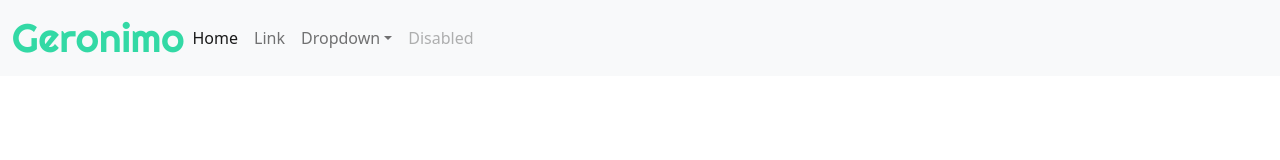
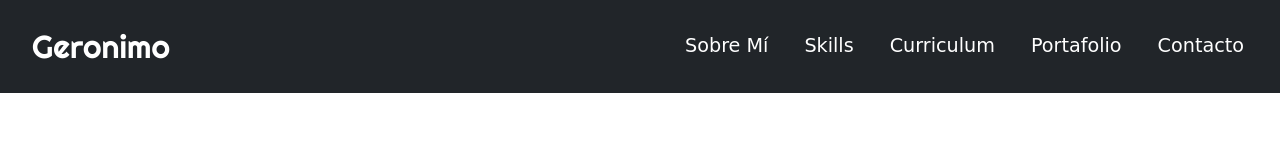
Before and after one commit to GeronimoAravena/GeronimoAravena.git.io, a plain HTML site: page index.html in a window 1280 px wide. Drawn offline with nearby package versions, Linux system fonts and the light colour scheme; files that its build step writes are made by us from their sources; a web font is replaced by a local one.

Commit message:
Terminos en el Navbar index y ccs

```diff
--- a/assets/ccs/style.css
+++ b/assets/ccs/style.css
@@ -1,7 +1,30 @@
-.Gero{
-    font-family: 'Righteous';
-    font-size: 40px;
-    color: #33d9a5;
+/*Variable de Font
+font-family: 'Abril Fatface', cursive;
+font-family: 'Lobster', cursive;
+font-family: 'Righteous', cursive;
+font-family: 'Sedgwick Ave Display', cursive;*/
+
+:root  {
+    --fontsecondary:'Lobster', cursive;
+    --fontthird:'Abril Fatface', cursive;
+    --fontmain: 'Sedgwick Ave Display', cursive;
+    --fontfourth: 'Righteous', cursive;
+}
+.Gero {
+    font-family: var(--fontfourth);
+    color: white;
     text-decoration: none;
+    font-size: 2rem;
+    padding-left: 20px;
+    }
+#navbarSupportedContent{
+    font-family: var(--fontmain);
+    font-size: 1.2rem;
 
 }
+#navbarSupportedContent li{
+    padding-left: 20px;
+}
+.Gero:hover {
+    Color: white;
+    }
--- a/index.html
+++ b/index.html
@@ -5,7 +5,7 @@
     <meta charset="UTF-8">
     <meta http-equiv="X-UA-Compatible" content="IE=edge">
     <meta name="viewport" content="width=device-width, initial-scale=1.0">
-    <link rel="stylesheet" href="assets/css/style.css">
+    <link rel="stylesheet" href="assets/ccs/style.css">
     <!-- Google Fonts -->
     <link rel="preconnect" href="https://fonts.googleapis.com">
     <link rel="preconnect" href="https://fonts.gstatic.com" crossorigin>
@@ -19,35 +19,34 @@
     <title>Portfolio</title>
 </head>
 <body>
-    <div class="Navbar Main">
-        <nav class="navbar navbar-expand-lg navbar-light bg-light">
+    <div class="Navbar">
+        <nav class="navbar navbar-expand-md navbar-dark bg-dark">
             <div class="container-fluid">
                 <a class="Gero" href="#">Geronimo</a>
                 <button class="navbar-toggler" type="button" data-bs-toggle="collapse" data-bs-target="#navbarSupportedContent" aria-controls="navbarSupportedContent" aria-expanded="false" aria-label="Toggle navigation">
                     <span class="navbar-toggler-icon"></span>
                 </button>
                 <div class="collapse navbar-collapse" id="navbarSupportedContent">
-                    <ul class="navbar-nav me-auto mb-2 mb-lg-0">
+                    <ul class="navbar-nav ms-auto mb-2 p-3 mb-lg-0">
                         <li class="nav-item">
-                            <a class="nav-link active" aria-current="page" href="#">Home</a>
+                            <a class="nav-link active" aria-current="page" href="#"></a>
                         </li>
                         <li class="nav-item">
-                            <a class="nav-link" href="#">Link</a>
-                        </li>
-                        <li class="nav-item dropdown">
-                            <a class="nav-link dropdown-toggle" href="#" id="navbarDropdown" role="button" data-bs-toggle="dropdown" aria-expanded="false">
-                            Dropdown</a>
-                        <ul class="dropdown-menu" aria-labelledby="navbarDropdown">
-                            <li><a class="dropdown-item" href="#">Action</a></li>
-                            <li><a class="dropdown-item" href="#">Another action</a></li>
-                            <li><hr class="dropdown-divider"></li>
-                            <li><a class="dropdown-item" href="#">Something else here</a></li>
-                        </ul>
+                            <a class="nav-link active" aria-current="page" href="#">Sobre Mí</a>
                         </li>
                         <li class="nav-item">
-                            <a class="nav-link disabled">Disabled</a>
+                            <a class="nav-link active" aria-current="page" href="#">Skills</a>
                         </li>
-                    </ul>
+                        <li class="nav-item">
+                            <a class="nav-link active" aria-current="page" href="#">Curriculum</a>
+                        </li>
+                        <li class="nav-item">
+                            <a class="nav-link active" aria-current="page" href="#">Portafolio</a>
+                        </li>
+                        <li class="nav-item">
+                            <a class="nav-link active" aria-current="page" href="#">Contacto</a>
+                        </li>
+                        </ul>
                 </div>
             </div>
         </nav>
```
